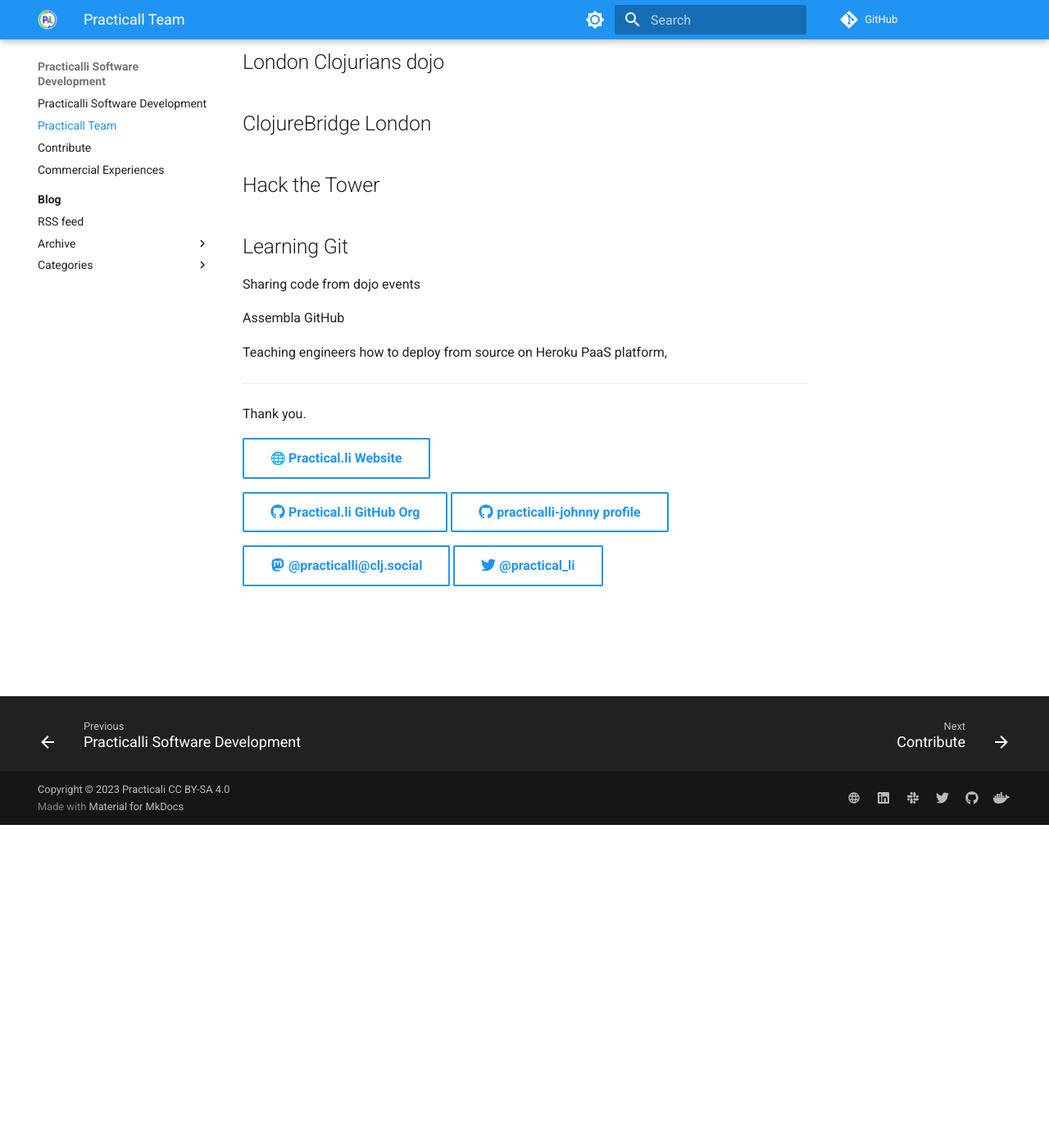
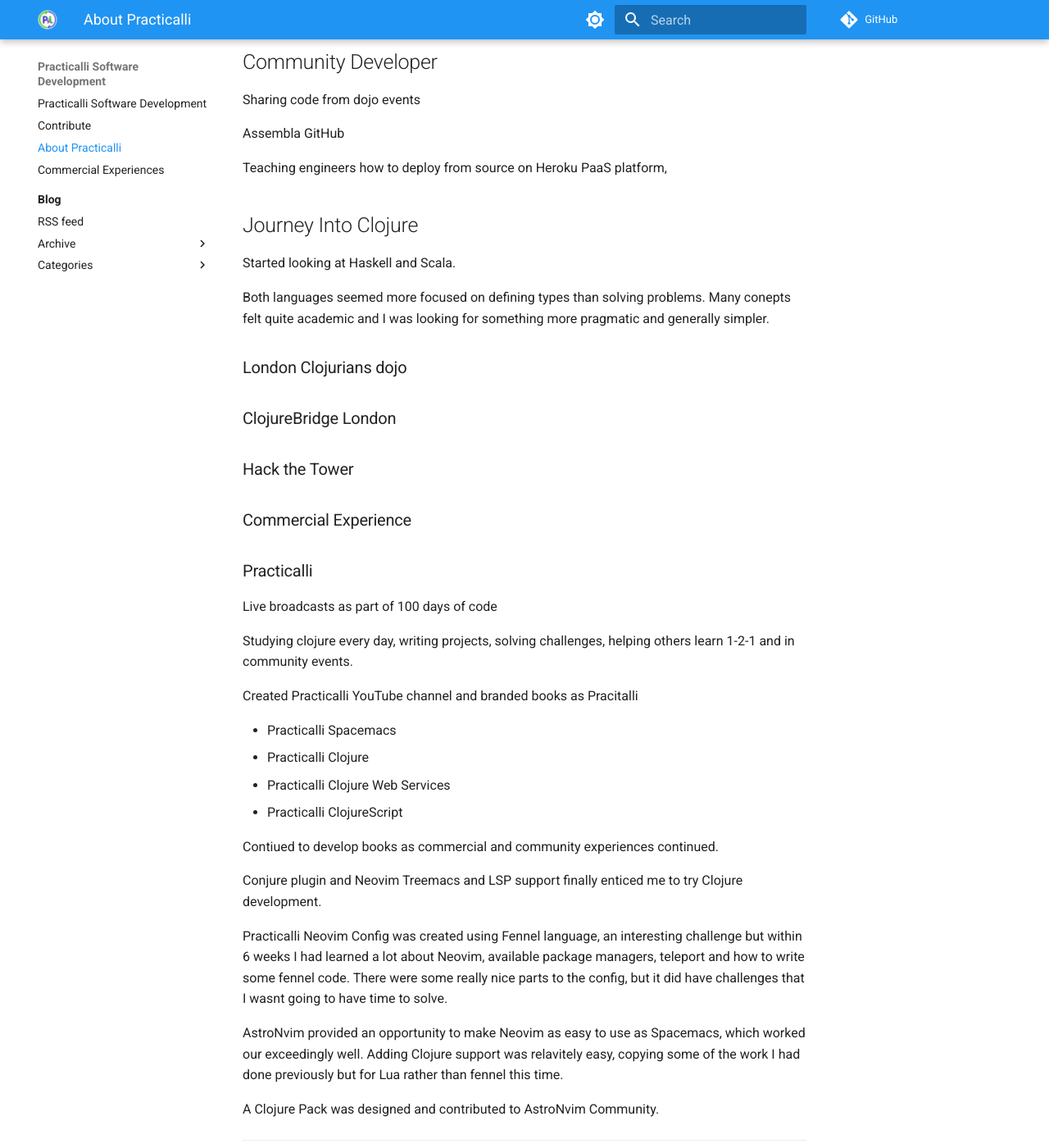
Before and after one commit to practicalli/practicalli.github.io, an MkDocs documentation site: the page built from docs/practicalli-team.md, in a window 1280 px wide and 1400 px high, scrolled down 394 px. Shown: the whole window at 82% size. Built offline with MkDocs 1.6.1 and Material for MkDocs 9.7.7, drawn with Linux system fonts in a browser that asks for light colours; emoji names are drawn with the system emoji font; some of the changed text lies outside the part shown.

Commit message:
intro: practicalli team

```diff
--- a/docs/practicalli-team.md
+++ b/docs/practicalli-team.md
@@ -12,20 +12,7 @@
 The majority of learning was around Clojure and development tooling.
 
 
-## London Clojurians dojo
-
-
-
-
-## ClojureBridge London
-
-
-## Hack the Tower
-
-
-
-
-## Learning Git
+## Community Developer
 
 Sharing code from dojo events
 
@@ -35,6 +22,56 @@
 Teaching engineers how to deploy from source on Heroku PaaS platform,
 
 
+
+## Journey Into Clojure
+
+Started looking at Haskell and Scala.
+
+Both languages seemed more focused on defining types than solving problems.  Many conepts felt quite academic and I was looking for something more pragmatic and generally simpler.
+
+
+### London Clojurians dojo
+
+
+
+
+
+### ClojureBridge London
+
+
+
+### Hack the Tower
+
+
+
+### Commercial Experience
+
+
+
+### Practicalli
+
+Live broadcasts as part of 100 days of code
+
+Studying clojure every day, writing projects, solving challenges, helping others learn 1-2-1 and in community events.
+
+Created Practicalli YouTube channel and branded books as Pracitalli
+
+- Practicalli Spacemacs
+- Practicalli Clojure
+- Practicalli Clojure Web Services
+- Practicalli ClojureScript
+
+
+Contiued to develop books as commercial and community experiences continued.
+
+
+Conjure plugin and Neovim Treemacs and LSP support finally enticed me to try Clojure development.
+
+Practicalli Neovim Config was created using Fennel language, an interesting challenge but within 6 weeks I had learned a lot about Neovim, available package managers, teleport and how to write some fennel code.  There were some really nice parts to the config, but it did have challenges that I wasnt going to have time to solve.
+
+AstroNvim provided an opportunity to make Neovim as easy to use as Spacemacs, which worked our exceedingly well.  Adding Clojure support was relavitely easy, copying some of the work I had done previously but for Lua rather than fennel this time.
+
+A Clojure Pack was designed and contributed to AstroNvim Community.
 
 
 
--- a/mkdocs.yml
+++ b/mkdocs.yml
@@ -125,8 +125,8 @@
 # Navigation
 nav:
   - index.md
-  - practicalli-team.md
   - Contribute: contributing.md
+  - About Practicalli: practicalli-team.md
   - Commercial Experiences: commercial-projects.md
   - Blog:
       - blog/index.md
```
